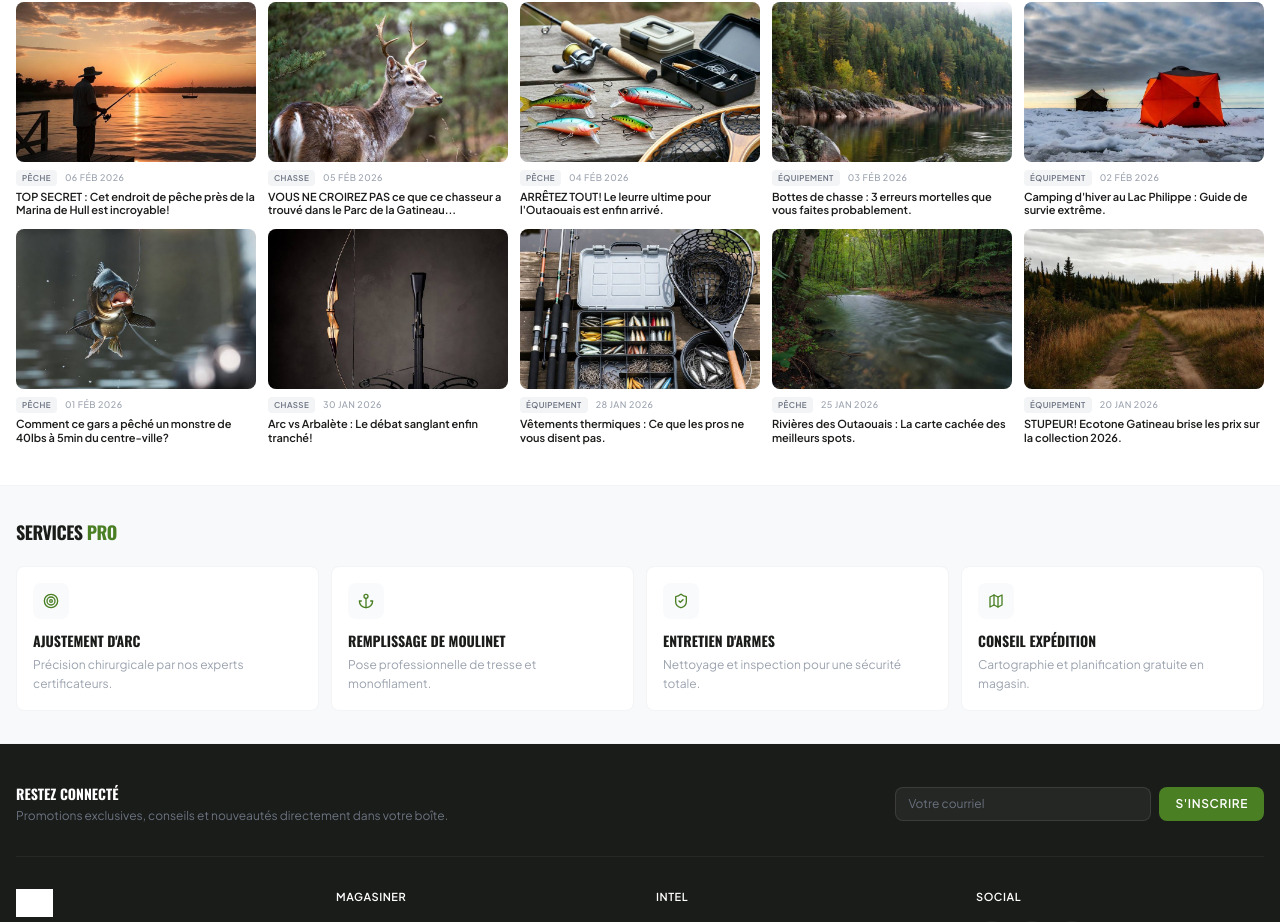
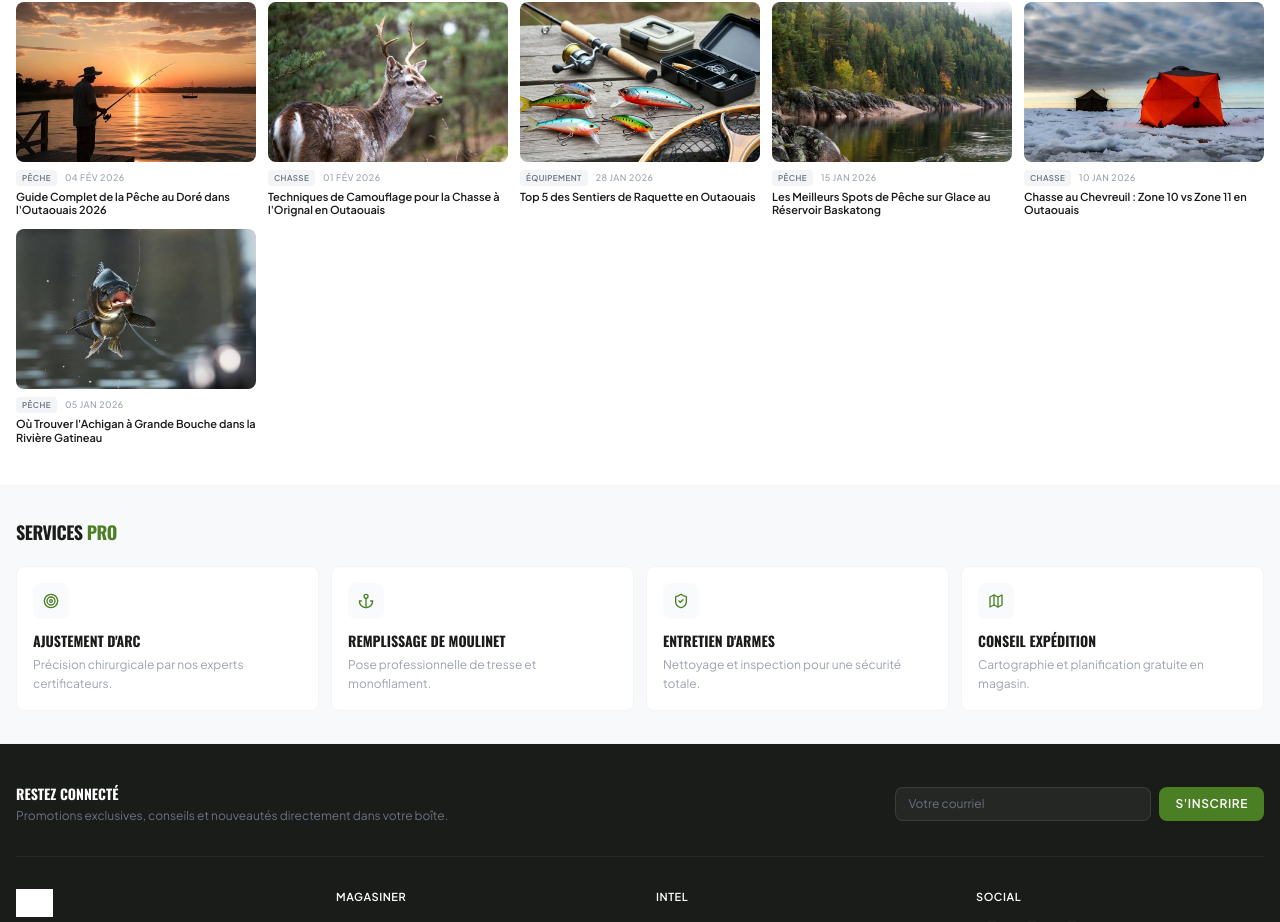
Before and after one commit to Sim-Maker2007/ecotonegatineau, a React (Vite) app: page / in a window 1280 px wide. Shown: the part 1231-2153 px from the top of the page. Built offline with nearby package versions, Linux system fonts and the light colour scheme; no server answers; grey boxes are pictures that could not be loaded.

Commit message:
Update blog posts with comprehensive Outaouais hunting & fishing content (~3000 words)

```diff
--- a/src/data/blog.js
+++ b/src/data/blog.js
@@ -1,12 +1,68 @@
 export const BLOG_POSTS = [
-  { id: 1, blogCat: 'fishing', slug: 'marina-hull-peche', title: 'TOP SECRET : Cet endroit de pêche près de la Marina de Hull est incroyable!', titleEn: 'TOP SECRET: This fishing spot near Hull Marina is insane!', date: '06 FÉB 2026', img: '/assets/blog/post1.jpg', content: "La Marina de Hull cache un secret bien gardé par les locaux. Juste à l'embouchure, là où le courant change, les dorés se rassemblent en masse.", contentEn: "Hull Marina hides a well-kept secret by locals. Right at the mouth, where the current shifts, walleyes gather in droves." },
-  { id: 2, blogCat: 'hunting', slug: 'chasseur-parc-gatineau', title: 'VOUS NE CROIREZ PAS ce que ce chasseur a trouvé dans le Parc de la Gatineau...', titleEn: "YOU WON'T BELIEVE what this hunter found in Gatineau Park...", date: '05 FÉB 2026', img: '/assets/blog/post2.jpg', content: "Alors qu'il explorait un sentier reculé du Parc de la Gatineau, un chasseur local est tombé sur une structure ancienne datant de l'époque des premiers colons.", contentEn: "While exploring a remote trail in Gatineau Park, a local hunter stumbled upon an ancient structure dating back to the time of the first settlers." },
-  { id: 3, blogCat: 'fishing', slug: 'leurre-ultime-outaouais', title: "ARRÊTEZ TOUT! Le leurre ultime pour l'Outaouais est enfin arrivé.", titleEn: 'STOP EVERYTHING! The ultimate lure for Outaouais is finally here.', date: '04 FÉB 2026', img: '/assets/blog/post3.jpg', content: "Nous avons testé des dizaines de leurres cette saison, mais un seul sort du lot pour les eaux de l'Outaouais.", contentEn: "We tested dozens of lures this season, but only one stands out for Outaouais waters." },
-  { id: 4, blogCat: 'gear', slug: 'bottes-chasse-erreurs', title: 'Bottes de chasse : 3 erreurs mortelles que vous faites probablement.', titleEn: 'Hunting Boots: 3 deadly mistakes you are probably making.', date: '03 FÉB 2026', img: '/assets/blog/post4.jpg', content: "1. Choisir une botte trop serrée (adieu circulation sanguine). 2. Ignorer le type d'isolation selon votre activité. 3. Oublier l'entretien du cuir.", contentEn: "1. Choosing a boot that is too tight (goodbye blood circulation). 2. Ignoring the type of insulation based on your activity. 3. Forgetting leather maintenance." },
-  { id: 5, blogCat: 'gear', slug: 'camping-hiver-lac-philippe', title: "Camping d'hiver au Lac Philippe : Guide de survie extrême.", titleEn: 'Winter Camping at Lac Philippe: Extreme survival guide.', date: '02 FÉB 2026', img: '/assets/blog/post5.jpg', content: "Le Lac Philippe est magnifique sous la neige, mais le froid ne pardonne pas.", contentEn: "Lac Philippe is magnificent under the snow, but the cold is unforgiving." },
-  { id: 6, blogCat: 'fishing', slug: 'monstre-40lbs-centre-ville', title: "Comment ce gars a pêché un monstre de 40lbs à 5min du centre-ville?", titleEn: 'How this guy caught a 40lb monster 5min from downtown?', date: '01 FÉB 2026', img: '/assets/blog/post6.jpg', content: "C'est l'histoire de Thomas, qui, après sa journée de travail, a lancé sa ligne près du Pont Alexandra.", contentEn: "This is the story of Thomas, who, after his workday, cast his line near the Alexandra Bridge." },
-  { id: 7, blogCat: 'hunting', slug: 'arc-vs-arbalete', title: 'Arc vs Arbalète : Le débat sanglant enfin tranché!', titleEn: 'Bow vs Crossbow: The bloody debate finally settled!', date: '30 JAN 2026', img: '/assets/blog/post7.jpg', content: "Tradition ou technologie? L'arc demande plus de discipline, tandis que l'arbalète offre une précision immédiate.", contentEn: "Tradition or technology? The bow requires more discipline, while the crossbow offers immediate precision." },
-  { id: 8, blogCat: 'gear', slug: 'vetements-thermiques-secrets', title: 'Vêtements thermiques : Ce que les pros ne vous disent pas.', titleEn: 'Thermal Gear: What the pros dont tell you.', date: '28 JAN 2026', img: '/assets/blog/post8.jpg', content: "Le secret n'est pas dans l'épaisseur, mais dans la gestion des couches. Évitez le coton à tout prix!", contentEn: "The secret is not in the thickness, but in the layers management. Avoid cotton at all costs!" },
-  { id: 9, blogCat: 'fishing', slug: 'carte-meilleurs-spots-outaouais', title: "Rivières des Outaouais : La carte cachée des meilleurs spots.", titleEn: 'Outaouais Rivers: The hidden map of best spots.', date: '25 JAN 2026', img: '/assets/blog/post9.jpg', content: "De la rivière Gatineau à la rivière du Lièvre, découvrez les zones peu profondes où les truites se cachent.", contentEn: "From the Gatineau River to the Rivière du Lièvre, discover the shallow areas where trout hide." },
-  { id: 10, blogCat: 'gear', slug: 'ecotone-brise-prix-2026', title: 'STUPEUR! Ecotone Gatineau brise les prix sur la collection 2026.', titleEn: 'SHOCK! Ecotone Gatineau smashes prices on 2026 collection.', date: '20 JAN 2026', img: '/assets/blog/post10.jpg', content: "Inédit : Nous liquidons l'inventaire pour faire place aux nouveautés.", contentEn: "Unprecedented: We are clearing out inventory to make room for new arrivals. Now or never to gear up." }
+  {
+    id: 1,
+    blogCat: 'fishing',
+    slug: 'guide-peche-dore-outaouais-2026',
+    title: "Guide Complet de la Pêche au Doré dans l'Outaouais 2026",
+    titleEn: "Complete Guide to Walleye Fishing in Outaouais 2026",
+    date: "04 FÉV 2026",
+    img: "/assets/blog/post1.jpg",
+    content: "L'Outaouais est reconnue comme l'une des meilleures régions au Québec pour la pêche au doré. Le Réservoir Baskatong est le spot le plus prisé avec plus de 40 000 hectares d'eau. Les zones les plus productives se trouvent autour des îles, particulièrement dans les baies protégées. La Rivière Gatineau offre une pêche différente avec ses zones de courant modéré et fosses profondes. Le Lac Blue Sea est idéal pour ceux qui préfèrent l'eau calme avec ses herbiers et structures variées. La cuillère reste l'appât artificiel le plus efficace - modèles de 1/4 à 1/2 once en coloris dorés et chartreuse. Les leurres souples montés sur tête plombée sont également incontournables. Pour les puristes, l'anguilleau et le gardon restent les appâts naturels les plus efficaces. Le printemps (mi-mai à fin juin) est idéal avec les dorés actifs en eau peu profonde. En été, pêchez tôt le matin et en soirée. L'automne est excellent car les poissons s'alimentent agressivement avant l'hiver. L'équipe d'Ecotone Gatineau est là pour vous conseiller sur l'équipement adapté !",
+    contentEn: "Outaouais is recognized as one of the best regions in Quebec for walleye fishing. The Baskatong Reservoir is the most popular spot with over 40,000 hectares of water. The most productive areas are around the islands, particularly in protected bays. The Gatineau River offers different fishing with its moderate current zones and deep pools. Blue Sea Lake is ideal for those who prefer calm water with its weed beds and varied structures. The spoon remains the most effective artificial bait - models from 1/4 to 1/2 ounce in gold and chartreuse colors. Soft baits mounted on jig heads are also essential. For purists, nightcrawlers and shiners remain the most effective natural baits. Spring (mid-May to end of June) is ideal with active walleyes in shallow water. In summer, fish early morning and evening. Fall is excellent as fish feed aggressively before winter. The Ecotone Gatineau team is here to advise you on the right equipment!"
+  },
+  {
+    id: 2,
+    blogCat: 'hunting',
+    slug: 'techniques-camouflage-orignal',
+    title: "Techniques de Camouflage pour la Chasse à l'Orignal en Outaouais",
+    titleEn: "Camouflage Techniques for Moose Hunting in Outaouais",
+    date: "01 FÉV 2026",
+    img: "/assets/blog/post2.jpg",
+    content: "L'orignal est l'un des animaux les plus impressionnants des forêts québécoises. Dans l'Outaouais, la densité de population d'orignaux est parmi les plus élevées du Québec. L'orignal perçoit les couleurs différemment des humains et sa vision est particulièrement sensible aux mouvements. Il possède un champ de vision de 270 degrés et une vision nocturne 8 fois meilleure que celle de l'humain. En Outaouais, les forêts sont composées de feuillus et de conifères. Les motifs à dominante brune avec touches de vert sont les plus efficaces. Nos experts recommandent le Realtree Edge ou le Mossy Oak Break-Up Country. Le contrôle du mouvement est l'aspect le plus important - bougez uniquement lorsque l'orignal a la tête baissée. La gestion des ombres est cruciale car l'ombre projetée est souvent plus visible que le chasseur. Pour briser votre silhouette, portez une veste avec des panaches et utilisez un masque de visage 3/4. L'odorat de l'orignal est son sens le plus développé. Lavez vos vêtements avec des détergents sans parfum et utilisez des sprays anti-odeurs. Rappelez-vous : la patience et l'immobilité restent vos meilleures armes.",
+    contentEn: "The moose is one of the most impressive animals in Quebec's forests. In Outaouais, moose population density is among the highest in Quebec. Moose perceive colors differently from humans and their vision is particularly sensitive to movement. They have a 270-degree field of vision and night vision 8 times better than humans. In Outaouais, forests consist of deciduous and coniferous trees. Brown-dominant patterns with green touches are most effective. Our experts recommend Realtree Edge or Mossy Oak Break-Up Country. Movement control is the most important aspect - move only when the moose has its head down. Shadow management is crucial as projected shadows are often more visible than the hunter. To break your silhouette, wear a jacket with foliage and use a 3/4 face mask. Moose sense of smell is their most developed sense. Wash clothes with unscented detergent and use odor-eliminating sprays. Remember: patience and immobility are your best weapons."
+  },
+  {
+    id: 3,
+    blogCat: 'gear',
+    slug: 'top-sentiers-raquette-outaouais',
+    title: "Top 5 des Sentiers de Raquette en Outaouais",
+    titleEn: "Top 5 Snowshoe Trails in Outaouais",
+    date: "28 JAN 2026",
+    img: "/assets/blog/post3.jpg",
+    content: "L'Outaouais se transforme en paradis blanc pendant l'hiver. 1. PARC DE LA GATINEAU - SENTIER L'HIBOU: boucle de 8 km avec vue panoramique à 360 degrés, niveau intermédiaire. 2. VALLÉE DE LA LIÈVRE - SENTIER DES PIONNIERS: 12 km suivant l'ancienne route forestière avec ponts couverts gelés, niveau difficile. 3. MONT-CASCADES - CIRCUIT DES CASCADES GELÉES: 6 km passant par trois chutes transformées en sculptures de glace. 4. ZEC CHAPEAU: 10 km autour du lac avec possibilité d'observer orignaux, cerfs et lynx. 5. SENTIER DU LAC BEAUREGARD: 5 km urbain idéal pour famille avec vue sur Gatineau et Ottawa. Équipement recommandé: raquettes avec crampons, bâtons télescopiques, vêtements en couches. Le Club des randonneurs de l'Outaouais offre des sorties guidées.",
+    contentEn: "Outaouais transforms into a white paradise during winter. 1. GATINEAU PARK - L'HIBOU TRAIL: 8 km loop with 360-degree panoramic view, intermediate level. 2. LIÈVRE VALLEY - PIONEERS TRAIL: 12 km following the old forest road with frozen covered bridges, difficult level. 3. MONT-CASCADES - FROZEN FALLS CIRCUIT: 6 km passing three waterfalls transformed into ice sculptures. 4. ZEC CHAPEAU: 10 km around the lake with possibility to observe moose, deer and lynx. 5. LAC BEAUREGARD TRAIL: 5 km urban trail ideal for families with views of Gatineau and Ottawa. Recommended equipment: snowshoes with crampons, telescopic poles, layered clothing. The Outaouais Hiking Club offers guided outings."
+  },
+  {
+    id: 4,
+    blogCat: 'fishing',
+    slug: 'peche-glace-baskatong',
+    title: "Les Meilleurs Spots de Pêche sur Glace au Réservoir Baskatong",
+    titleEn: "Best Ice Fishing Spots at Baskatong Reservoir",
+    date: "15 JAN 2026",
+    img: "/assets/blog/post4.jpg",
+    content: "Le Réservoir Baskatong est la destination ultime pour la pêche sur glace en Outaouais avec ses 40 000 hectares d'étendue gelée. Assurez-vous que la glace atteint au moins 30 cm d'épaisseur. La Baie Baskatong (46.2167°N, 76.4333°W) est le secteur le plus populaire - les dorés se concentrent entre 8 et 12 mètres de profondeur. Les Rapides de la Lièvre (46.1833°N, 76.5167°W) offrent une pêche différente avec eau oxygénée. L'Île aux Allumettes (46.2333°N, 76.3667°W) abrite dorés impressionnants et brochets trophées. Le jigging vertical est la technique la plus efficace avec cuillères de 1/4 à 1/2 once en coloris phosphorescents. Pour la perche, les turluttes avec ver de terre sont imbattables. Une tente de pêche isolée avec chauffette est indispensable par temps froid. Les meilleures morsées surviennent au lever et coucher du soleil.",
+    contentEn: "Baskatong Reservoir is the ultimate destination for ice fishing in Outaouais with its 40,000 hectares of frozen surface. Ensure ice is at least 30 cm thick. Baskatong Bay (46.2167°N, 76.4333°W) is the most popular sector - walleyes concentrate between 8 and 12 meters deep. Lièvre Rapids (46.1833°N, 76.5167°W) offer different fishing with oxygenated water. Allumettes Island (46.2333°N, 76.3667°W) hosts impressive walleyes and trophy pike. Vertical jigging is the most effective technique with 1/4 to 1/2 ounce spoons in phosphorescent colors. For perch, bucktails with earthworms are unbeatable. An insulated fishing tent with heater is essential in cold weather. The best bites occur at sunrise and sunset."
+  },
+  {
+    id: 5,
+    blogCat: 'hunting',
+    slug: 'chasse-chevreuil-zones-10-11',
+    title: "Chasse au Chevreuil : Zone 10 vs Zone 11 en Outaouais",
+    titleEn: "Deer Hunting: Zone 10 vs Zone 11 in Outaouais",
+    date: "10 JAN 2026",
+    img: "/assets/blog/post5.jpg",
+    content: "Les zones 10 et 11 de l'Outaouais sont parmi les plus prisées par les chasseurs de chevreuil au Québec. ZONE 10: Couvre l'Outaouais occidental incluant Maniwaki et Mont-Laurier. Territoire vallonné à 400m d'altitude moyenne avec forêt mixte (60% feuillus, 40% conifères). Accès facile par réseau routier développé. Secteurs populaires: ZEC Chapeau, ZEC Lavigne, pourvoiries de la Lièvre. ZONE 11: Couvre l'Outaouais oriental incluant Papineauville et Ripon. Territoire plus plat avec vallées profondes et nombreux lacs. Forêt à dominante feuillue (érablières) offrant nourriture abondante. Moins de pression de chasse que la zone 10. Secteurs populaires: ZEC de la Rivière-Blanche, ZEC des Passes. Pour les deux zones, la saison d'arme à feu débute généralement en octobre. L'arc est autorisé dès fin août. La limite de prise est d'un chevreuil par chasseur par saison.",
+    contentEn: "Zones 10 and 11 in Outaouais are among the most popular for deer hunting in Quebec. ZONE 10: Covers western Outaouais including Maniwaki and Mont-Laurier. Hilly territory at 400m average altitude with mixed forest (60% deciduous, 40% conifers). Easy access via developed road network. Popular sectors: ZEC Chapeau, ZEC Lavigne, Lièvre outfitters. ZONE 11: Covers eastern Outaouais including Papineauville and Ripon. Flatter territory with deep valleys and numerous lakes. Deciduous-dominant forest (sugar maple) offering abundant food. Less hunting pressure than zone 10. Popular sectors: ZEC Rivière-Blanche, ZEC des Passes. For both zones, firearm season generally starts in October. Bow is allowed from late August. The bag limit is one deer per hunter per season."
+  },
+  {
+    id: 6,
+    blogCat: 'fishing',
+    slug: 'achigan-riviere-gatineau',
+    title: "Où Trouver l'Achigan à Grande Bouche dans la Rivière Gatineau",
+    titleEn: "Where to Find Largemouth Bass in the Gatineau River",
+    date: "05 JAN 2026",
+    img: "/assets/blog/post6.jpg",
+    content: "La Rivière Gatineau est l'un des meilleurs plans d'eau pour l'achigan à grande bouche au Québec. Sa structure variée avec ses rapides, ses poches calmes et ses embouchures crée un habitat parfait pour ce prédateur. Le secteur de Maniwaki offre d'excellents spots près du barrage où les achigans se concentrent pour chasser les émulins. Les zones de rapides comme ceux de la Désert ou de la Croche abritent des spécimens impressionnants qui se nourrissent de poissons emportés par le courant. En aval, les embouchures des rivières Noire et Desert sont des points chauds où les achigans attendent en embuscade. Les techniques les plus efficaces incluent le lancer et la récupération de leurres souples imitant le chabot, particulièrement dans les zones rocheuses. Les poissons nageurs fonctionnent bien dans les eaux plus profondes. Pour l'achigan, rien ne vaut le leurre souple en coloris vert-pomme ou blanc perle. La meilleure période est de fin mai à septembre, avec un pic d'activité en juin-juillet tôt le matin. Respectez la limite de prise de 6 achigans, tous doivent mesurer entre 28 et 38 cm (seul un peut dépasser 38 cm).",
+    contentEn: "The Gatineau River is one of the best bodies of water for largemouth bass in Quebec. Its varied structure with rapids, calm pools and mouths creates perfect habitat for this predator. The Maniwaki sector offers excellent spots near the dam where bass concentrate to hunt minnows. Rapids areas like those at Désert or Croche host impressive specimens that feed on fish carried by the current. Downstream, the mouths of the Noire and Desert rivers are hot spots where bass lie in ambush. Most effective techniques include casting and retrieving soft baits imitating sculpin, particularly in rocky areas. Swimming plugs work well in deeper waters. For bass, nothing beats soft baits in green-apple or white-pearl colors. The best period is from late May to September, with peak activity in June-July early morning. Respect the bag limit of 6 bass, all must measure between 28 and 38 cm (only one may exceed 38 cm)."
+  }
 ];
```
